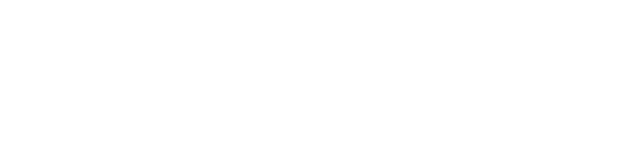
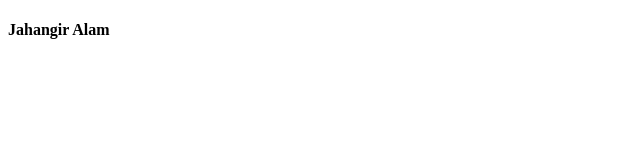
Before and after one commit to Rashidulhasanprogramming/practice-git, a plain HTML site: page index.html in a window 1280 px wide. Shown: the whole page, without its empty margins (0-640 px from the left). Drawn offline with Linux system fonts and the light colour scheme.

Commit message:
My father name is added

```diff
--- a/index.html
+++ b/index.html
@@ -6,6 +6,6 @@
     <title>Document</title>
 </head>
 <body>
-
+    <h4>Jahangir Alam</h4>
 </body>
 </html>
```
